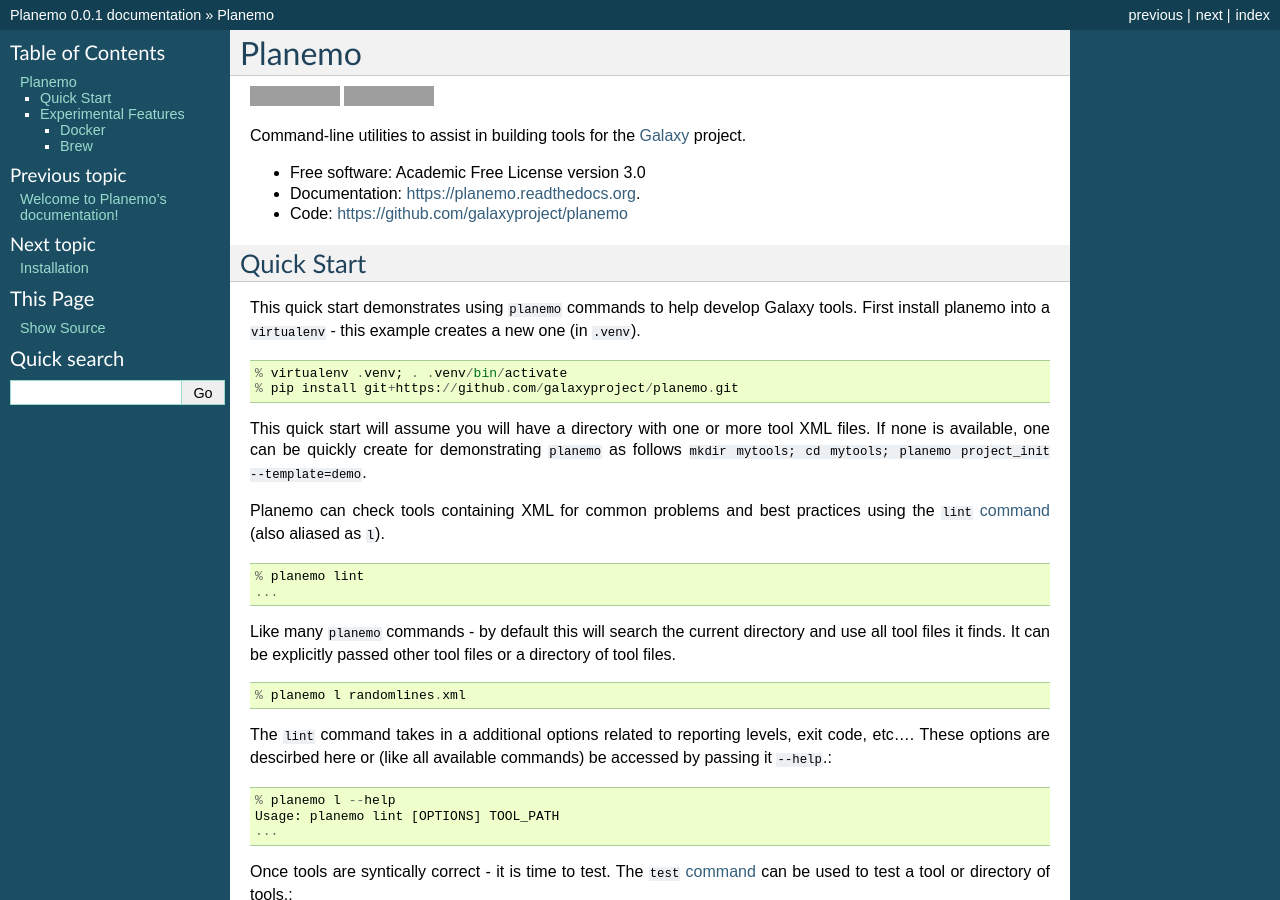
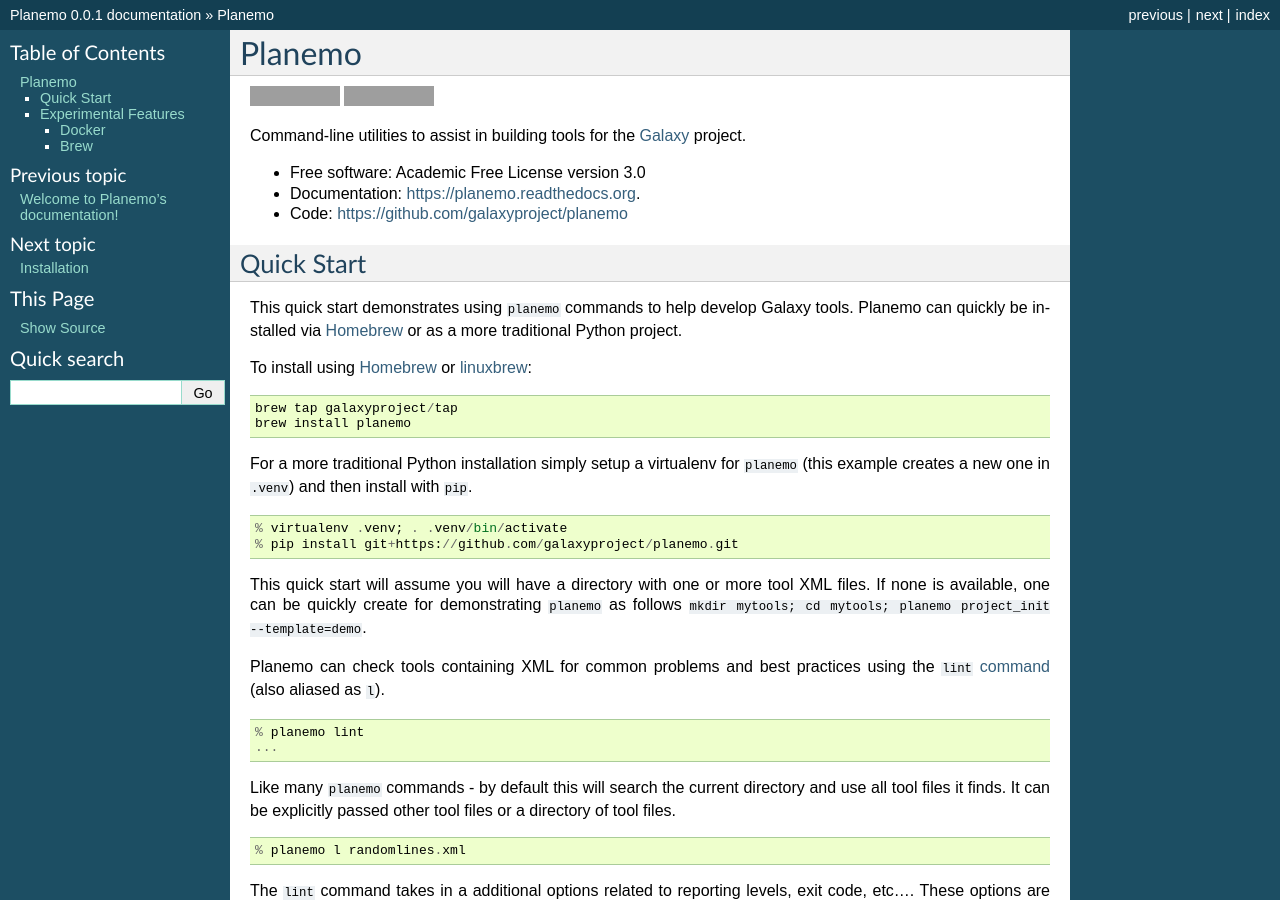
Before and after one commit to galaxyproject/planemo, a Sphinx documentation site: the page built from docs/readme.rst, in a window 1280 px wide and 900 px high. Built offline with Sphinx 7.4.7, drawn with Linux system fonts in a browser that asks for light colours; grey boxes are pictures that could not be loaded.

Commit message:
Improved installation instructions, recommend brew.
Describe an upgrade path, mention pitfalls of running Galaxy withing planemo's virtualenv.

```diff
--- a/README.rst
+++ b/README.rst
@@ -24,8 +24,19 @@
 -----------
 
 This quick start demonstrates using ``planemo`` commands to help
-develop Galaxy tools. First install planemo into a ``virtualenv`` -
-this example creates a new one (in ``.venv``).
+develop Galaxy tools. Planemo can quickly be installed via
+Homebrew_ or as a more traditional Python project.
+
+To install using Homebrew_ or linuxbrew_:
+
+::
+
+   brew tap galaxyproject/tap
+   brew install planemo
+
+For a more traditional Python installation simply setup a virtualenv
+for ``planemo`` (this example creates a new one in ``.venv``) and then
+install with ``pip``.
 
 ::
 
```
Also changed, not shown: docs/installation.rst (+32 -2 lines).
